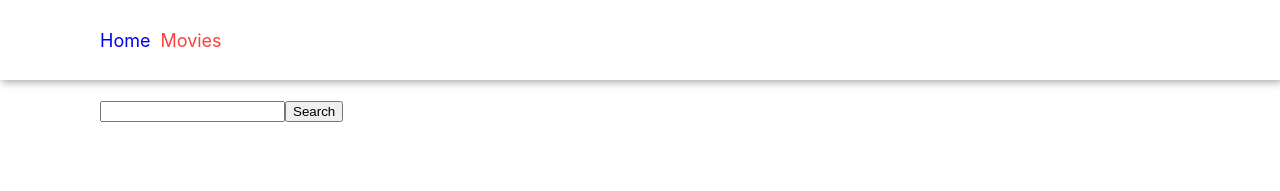
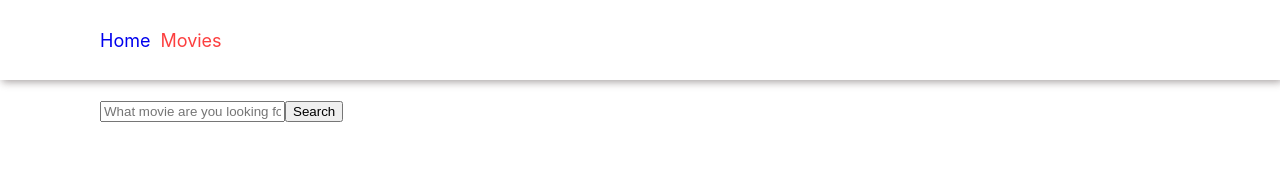
Before and after one commit to vikShevchenko/goit-react-hw-05-movies, a React (Create React App) app: page /goit-react-hw-05-movies/movies in a window 1280 px wide. Shown: the top 191 px of the page. Built offline with nearby package versions, Linux system fonts and the light colour scheme.

Commit message:
last fixing

```diff
--- a/src/components/SearchForm/SearchForm.jsx
+++ b/src/components/SearchForm/SearchForm.jsx
@@ -2,9 +2,8 @@ import React from 'react';
 import { useSearchParams } from 'react-router-dom';
 
 export const SearchForm = () => {
-
   const [, setSearchParams] = useSearchParams([]);
-  const hendleSubmit = e => {
+  const handleSubmit = e => {
     e.preventDefault();
     const form = e.target;
     const query = form.search.value;
@@ -13,9 +12,13 @@ export const SearchForm = () => {
   };
   return (
     <div>
-      <form onSubmit={hendleSubmit}>
-        <input type="text" name="search" />
-        <button type="submit" >Search</button>
+      <form onSubmit={handleSubmit}>
+        <input
+          type="text"
+          name="search"
+          placeholder="What movie are you looking for"
+        />
+        <button type="submit">Search</button>
       </form>
     </div>
   );
--- a/src/pages/Home/Home.css
+++ b/src/pages/Home/Home.css
@@ -1,6 +1,7 @@
 .wrapper {
   margin: 0px;
   padding-left: 100px;
+  padding-bottom: 100px;
 }
 
 .trendingTitle {
--- a/src/pages/Movies/Movies.jsx
+++ b/src/pages/Movies/Movies.jsx
@@ -6,15 +6,14 @@ import { SearchMovie } from 'services/apiPack';
 import { Posts } from '../../components/Posts/Posts';
 import { SearchForm } from 'components/SearchForm/SearchForm';
 
-
 const Movies = () => {
   const [searchParams] = useSearchParams();
-  const searchFilm = searchParams.get('search')
+  const searchFilm = searchParams.get('search');
   const [posts, setPosts] = useState(null);
 
   useEffect(() => {
-    async function fachMovies() {
-      if(searchFilm === null) return;
+    async function fetchMovies() {
+      if (searchFilm === null) return;
       try {
         const data = await SearchMovie(searchFilm);
         setPosts(data.results);
@@ -22,17 +21,13 @@ const Movies = () => {
         console.log(error);
       }
     }
-    fachMovies();
+    fetchMovies();
   }, [searchFilm]);
 
   return (
     <div className="form">
-
       <SearchForm />
-      <ul className="formElement">
-        {searchFilm &&
-        <Posts posts={posts} />}
-      </ul>
+      <ul className="formElement">{searchFilm && <Posts posts={posts} />}</ul>
     </div>
   );
 };
```
